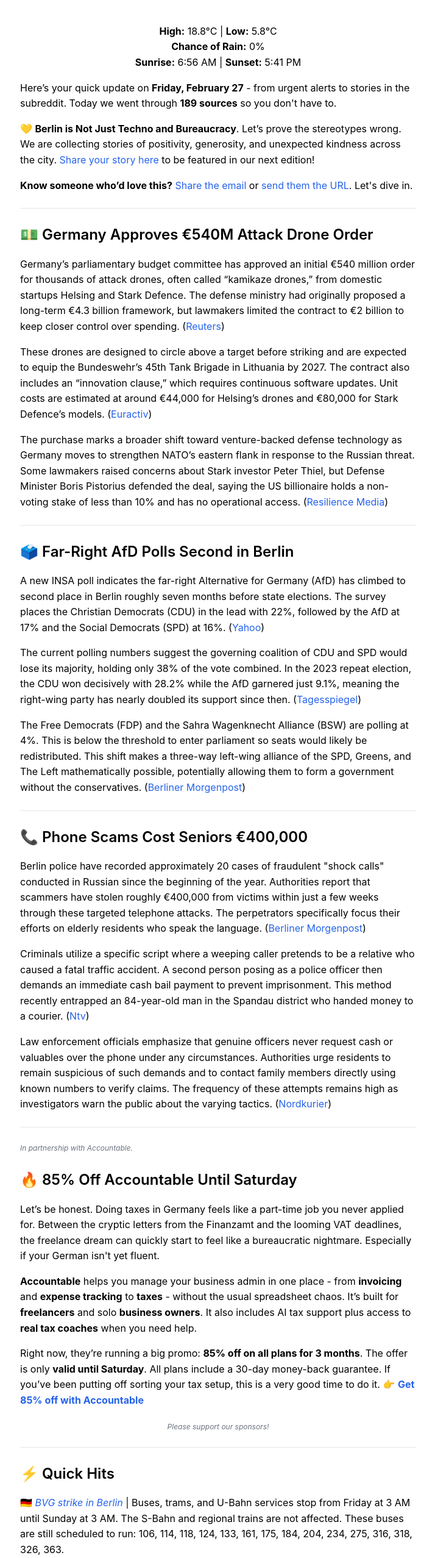
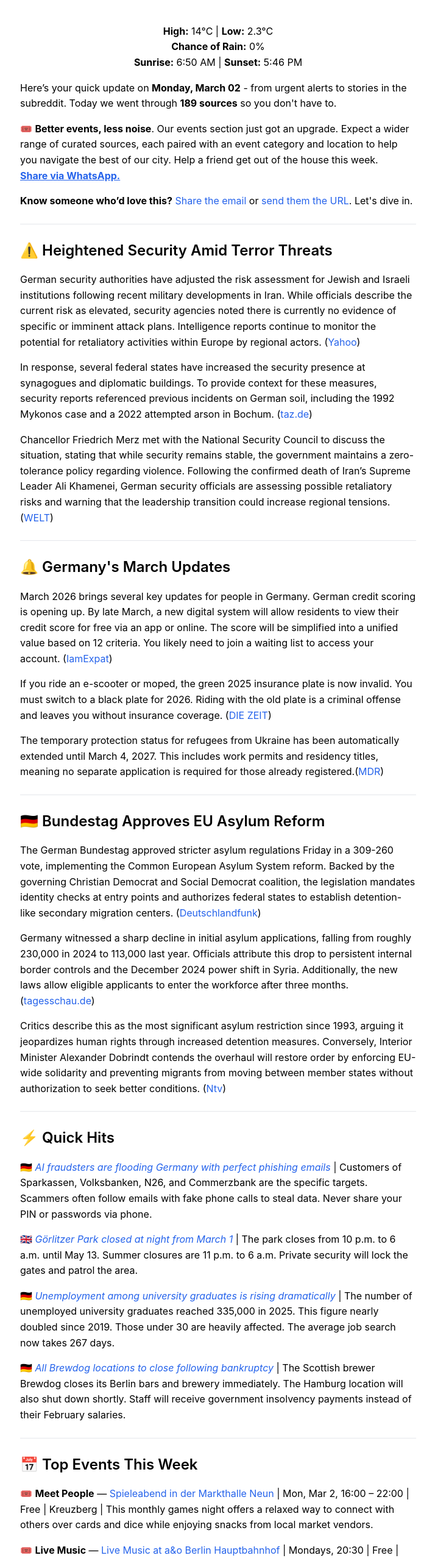
Before and after one commit to plamenpasliev/berlindaily-newsletter-archive, a website: page archive/latest.html in a window 1280 px wide. Shown: the part 224-2779 px from the top of the page at 61% size, without its empty margins (282-996 px from the left). Drawn offline with Linux system fonts and the light colour scheme.

Commit message:
Update Today's Newsletter

```diff
--- a/archive/latest.html
+++ b/archive/latest.html
@@ -4,10 +4,10 @@
 <head>
     <meta charset="UTF-8">
     <meta name="viewport" content="width=device-width, initial-scale=1.0">
-    <title>🛩️ Attack drones, AfD surges, Phone scams - Berlin News Daily</title>
+    <title>⚠️ Heightened Security, March changes, Asylum reform - Berlin News Daily</title>
     <meta name="description" content="Stay informed with curated Berlin news and events in English — perfect for expats and newcomers. We go through 100+ articles, posts and events each day so you don't have to.">
     <meta name="author" content="Plamen Pasliev" />
-    <meta name="publish-date" content="2026-02-27">
+    <meta name="publish-date" content="2026-03-02">
     <link rel="canonical" href="https://berlindaily.org/" />
 
     <!-- Cache control for static assets -->
@@ -17,20 +17,20 @@
     <link rel="preload" as="image" href="/assets/berlin-news-daily-logo.webp" fetchpriority="high" />
     <link rel="stylesheet" href="style.css">
 
-    <meta property="og:title" content="🛩️ Attack drones, AfD surges, Phone scams - Berlin News Daily" />
+    <meta property="og:title" content="⚠️ Heightened Security, March changes, Asylum reform - Berlin News Daily" />
     <meta property="og:description" content="Stay informed with curated Berlin news and events in English — perfect for expats and newcomers. We go through 100+ articles, posts and events each day so you don't have to." />
     <meta property="og:type" content="article" />
-    <meta property="og:url" content="https://newsletter.berlindaily.org/archive/20260227-attack-drones-afd-surges-phone-scams.html" />
+    <meta property="og:url" content="https://newsletter.berlindaily.org/archive/20260302-heightened-security-march-changes-asylum-reform.html" />
     <meta property="og:image" content="https://storage.googleapis.com/gpt-engineer-file-uploads/4EHtkGxfgqNmjMCrTPEpIxYaKjf2/social-images/social-1758459261289-berlindaily-logo.png">
 
 <script type="application/ld+json">
 {
   "@context": "https://schema.org",
   "@type": "NewsArticle",
-  "headline": "🛩️ Attack drones, AfD surges, Phone scams - Berlin News Daily",
+  "headline": "⚠️ Heightened Security, March changes, Asylum reform - Berlin News Daily",
   "image": [ "https://newsletter.berlindaily.org/assets/berlin-news-daily-logo.webp"
    ],
-  "datePublished": "2026-02-27",
+  "datePublished": "2026-03-02",
   "author": {
     "@type": "Organization",
     "name": "Berlin News Daily"
@@ -63,53 +63,40 @@
   <br>
 
 <h1 id="☀️-guten-morgen-berlin">☀️ Guten Morgen, Berlin!</h1>
-<p><strong>High:</strong> 18.8°C | <strong>Low:</strong> 5.8°C<br><strong>Chance of Rain:</strong> 0%<br><strong>Sunrise:</strong> 6:56 AM | <strong>Sunset:</strong> 5:41 PM</p>
+<p><strong>High:</strong> 14°C | <strong>Low:</strong> 2.3°C<br><strong>Chance of Rain:</strong> 0%<br><strong>Sunrise:</strong> 6:50 AM | <strong>Sunset:</strong> 5:46 PM</p>
 </div>
 
-<p>Here’s your quick update on <strong>Friday, February 27</strong> - from urgent alerts to stories in the subreddit. Today we went through <strong>189 sources</strong> so you don&#39;t have to. </p>
-<p>💛 <strong>Berlin is Not Just Techno and Bureaucracy</strong>. Let’s prove the stereotypes wrong. We are collecting stories of positivity, generosity, and unexpected kindness across the city. <a href="https://tally.so/r/9qW4eG">Share your story here</a> to be featured in our next edition!</p>
-<p><strong>Know someone who’d love this?</strong> <a href="mailto:?subject=Best%20English%20Newsletter%20in%20Berlin&amp;body=Hey%2C%0A%0AI%E2%80%99ve%20been%20reading%20Berlin%20News%20Daily%2C%20and%20definitely%20think%20you%E2%80%99d%20enjoy%20it%20as%20well.%20It%20has%20all%20of%20the%20day%E2%80%99s%20top%20news%20and%20events%20%E2%80%94%20in%20a%20concise%2C%20unbiased%20(and%20free)%205-minute%20morning%20email.%20I%20learn%20something%20new%20every%20time%20I%20open%20it.%0A%0ACheck%20out%20the%20%231%20Berlin%20Daily%20Newsletter%20here%3A%0A%0Ahttps%3A%2F%2Fberlindaily.org%2F">Share the email</a> or <a href="https://newsletter.berlindaily.org/archive/20260227-attack-drones-afd-surges-phone-scams.html">send them the URL</a>. Let&#39;s dive in.</p>
+<p>Here’s your quick update on <strong>Monday, March 02</strong> - from urgent alerts to stories in the subreddit. Today we went through <strong>189 sources</strong> so you don&#39;t have to. </p>
+<p>🎟️ <strong>Better events, less noise</strong>. Our events section just got an upgrade. Expect a wider range of curated sources, each paired with an event category and location to help you navigate the best of our city. Help a friend get out of the house this week. <a href="https://wa.me/?text=Hey!%20I've%20been%20reading%20Berlin%20Daily%20and%20you%20might%20find%20it%20useful.%20They%20just%20updated%20their%20events%20section%20to%20make%20it%20easier%20to%20find%20stuff%20to%20do:%20https://berlindaily.org"
+   style="font-weight: bold; text-decoration: underline;"><br>   Share via WhatsApp.<br></a></p>
+<p><strong>Know someone who’d love this?</strong> <a href="mailto:?subject=Best%20English%20Newsletter%20in%20Berlin&amp;body=Hey%2C%0A%0AI%E2%80%99ve%20been%20reading%20Berlin%20News%20Daily%2C%20and%20definitely%20think%20you%E2%80%99d%20enjoy%20it%20as%20well.%20It%20has%20all%20of%20the%20day%E2%80%99s%20top%20news%20and%20events%20%E2%80%94%20in%20a%20concise%2C%20unbiased%20(and%20free)%205-minute%20morning%20email.%20I%20learn%20something%20new%20every%20time%20I%20open%20it.%0A%0ACheck%20out%20the%20%231%20Berlin%20Daily%20Newsletter%20here%3A%0A%0Ahttps%3A%2F%2Fberlindaily.org%2F">Share the email</a> or <a href="https://newsletter.berlindaily.org/archive/20260302-heightened-security-march-changes-asylum-reform.html">send them the URL</a>. Let&#39;s dive in.</p>
 <hr>
-<h2 id="💵-germany-approves-€540m-attack-drone-order">💵 Germany Approves €540M Attack Drone Order</h2>
-<p class="excerpt">Germany’s parliamentary budget committee has approved an initial €540 million order for thousands of attack drones, often called “kamikaze drones,” from domestic startups Helsing and Stark Defence. The defense ministry had originally proposed a long-term €4.3 billion framework, but lawmakers limited the contract to €2 billion to keep closer control over spending. (<a href="https://www.reuters.com/business/aerospace-defense/germany-slash-long-term-strike-drone-purchasing-plan-document-shows-2026-02-25/">Reuters</a>)</p>
-<p>These drones are designed to circle above a target before striking and are expected to equip the Bundeswehr’s 45th Tank Brigade in Lithuania by 2027. The contract also includes an “innovation clause,” which requires continuous software updates. Unit costs are estimated at around €44,000 for Helsing’s drones and €80,000 for Stark Defence’s models. (<a href="https://www.euractiv.com/news/germany-makes-first-step-towards-new-drone-reality-with-e500-million-deal/">Euractiv</a>)</p>
-<p>The purchase marks a broader shift toward venture-backed defense technology as Germany moves to strengthen NATO’s eastern flank in response to the Russian threat. Some lawmakers raised concerns about Stark investor Peter Thiel, but Defense Minister Boris Pistorius defended the deal, saying the US billionaire holds a non-voting stake of less than 10% and has no operational access. (<a href="https://resiliencemedia.co/germany-set-to-formally-announce-stark-and-helsing-strike-drone-contracts-this-week/">Resilience Media</a>)</p>
+<h2 id="⚠️-heightened-security-amid-terror-threats">⚠️ Heightened Security Amid Terror Threats</h2>
+<p class="excerpt">German security authorities have adjusted the risk assessment for Jewish and Israeli institutions following recent military developments in Iran. While officials describe the current risk as elevated, security agencies noted there is currently no evidence of specific or imminent attack plans. Intelligence reports continue to monitor the potential for retaliatory activities within Europe by regional actors. (<a href="https://www.yahoo.com/news/articles/warning-increased-terror-threat-germany-151334514.html">Yahoo</a>)</p>
+<p>In response, several federal states have increased the security presence at synagogues and diplomatic buildings. To provide context for these measures, security reports referenced previous incidents on German soil, including the 1992 Mykonos case and a 2022 attempted arson in Bochum. (<a href="https://taz.de/Anschlagsrisiko-nach-Angriffen-auf-Iran/!6158948/">taz.de</a>)</p>
+<p>Chancellor Friedrich Merz met with the National Security Council to discuss the situation, stating that while security remains stable, the government maintains a zero-tolerance policy regarding violence. Following the confirmed death of Iran’s Supreme Leader Ali Khamenei, German security officials are assessing possible retaliatory risks and warning that the leadership transition could increase regional tensions. (<a href="https://www.welt.de/politik/deutschland/article69a3f6f24b8f567f12fce036/sicherheitsbedenken-vergeltungsmassnahmen-durch-iranische-schlaeferzellen-in-deutschland-nicht-auszuschliessen.html">WELT</a>)</p>
 <hr>
-<h2 id="🗳️-far-right-afd-polls-second-in-berlin">🗳️ Far-Right AfD Polls Second in Berlin</h2>
-<p class="excerpt">A new INSA poll indicates the far-right Alternative for Germany (AfD) has climbed to second place in Berlin roughly seven months before state elections. The survey places the Christian Democrats (CDU) in the lead with 22%, followed by the AfD at 17% and the Social Democrats (SPD) at 16%. (<a href="https://www.yahoo.com/news/articles/far-afd-climbs-second-berlin-152827340.html">Yahoo</a>)</p>
-<p>The current polling numbers suggest the governing coalition of CDU and SPD would lose its majority, holding only 38% of the vote combined. In the 2023 repeat election, the CDU won decisively with 28.2% while the AfD garnered just 9.1%, meaning the right-wing party has nearly doubled its support since then. (<a href="https://www.tagesspiegel.de/berlin/vor-wahl-zum-abgeordnetenhaus-afd-in-umfrage-erstmals-als-zweitstarkste-kraft-in-berlin-15292789.html">Tagesspiegel</a>)</p>
-<p>The Free Democrats (FDP) and the Sahra Wagenknecht Alliance (BSW) are polling at 4%. This is below the threshold to enter parliament so seats would likely be redistributed. This shift makes a three-way left-wing alliance of the SPD, Greens, and The Left mathematically possible, potentially allowing them to form a government without the conservatives. (<a href="https://www.morgenpost.de/berlin/article411310129/neue-umfrage-zur-berlin-wahl-afd-hinter-cdu-auf-zweitem-platz.html">Berliner Morgenpost</a>)</p>
+<h2 id="🔔-germanys-march-updates">🔔 Germany&#39;s March Updates</h2>
+<p>March 2026 brings several key updates for people in Germany. German credit scoring is opening up. By late March, a new digital system will allow residents to view their credit score for free via an app or online. The score will be simplified into a unified value based on 12 criteria. You likely need to join a waiting list to access your account. (<a href="https://www.iamexpat.de/expat-info/germany-news/march-2026-10-changes-affecting-expats-germany">IamExpat</a>)</p>
+<p>If you ride an e-scooter or moped, the green 2025 insurance plate is now invalid. You must switch to a black plate for 2026. Riding with the old plate is a criminal offense and leaves you without insurance coverage. (<a href="https://www.zeit.de/geld/2026-02/aenderungen-maerz-2026-schufa-krankenkassenbeitraege-schutzstatus-gefluechtete-ukraine">DIE ZEIT</a>)</p>
+<p>The temporary protection status for refugees from Ukraine has been automatically extended until March 4, 2027. This includes work permits and residency titles, meaning no separate application is required for those already registered.(<a href="https://www.mdr.de/ratgeber/neu-ab/rente-geld-krankenkasse-zeitumstellung-112.html">MDR</a>)</p>
 <hr>
-<h2 id="📞-phone-scams-cost-seniors-€400000">📞 Phone Scams Cost Seniors €400,000</h2>
-<p class="excerpt">Berlin police have recorded approximately 20 cases of fraudulent &quot;shock calls&quot; conducted in Russian since the beginning of the year. Authorities report that scammers have stolen roughly €400,000 from victims within just a few weeks through these targeted telephone attacks. The perpetrators specifically focus their efforts on elderly residents who speak the language. (<a href="https://www.morgenpost.de/berlin/article411321123/russischsprachige-schockanrufe-betrueger-erbeuten-hunderttausende-euro-in-berlin.html">Berliner Morgenpost</a>)</p>
-<p>Criminals utilize a specific script where a weeping caller pretends to be a relative who caused a fatal traffic accident. A second person posing as a police officer then demands an immediate cash bail payment to prevent imprisonment. This method recently entrapped an 84-year-old man in the Spandau district who handed money to a courier. (<a href="https://www.n-tv.de/regionales/berlin-und-brandenburg/Verstaerkt-Betrueger-Schockanrufe-auf-Russisch-hohe-schaeden-id30409162.html">Ntv</a>)</p>
-<p>Law enforcement officials emphasize that genuine officers never request cash or valuables over the phone under any circumstances. Authorities urge residents to remain suspicious of such demands and to contact family members directly using known numbers to verify claims. The frequency of these attempts remains high as investigators warn the public about the varying tactics. (<a href="https://www.nordkurier.de/regional/brandenburg/verstaerkt-betrueger-schockanrufe-auf-russisch-hohe-schaeden-4393683">Nordkurier</a>)</p>
-<hr>
-<p style="font-size: 12px; color: #6b7280; font-style: italic;">
-  In partnership with Accountable.
-</p>
-
-<h2 id="🔥-85-off-accountable-until-saturday">🔥 85% Off Accountable Until Saturday</h2>
-<p>Let’s be honest. Doing taxes in Germany feels like a part-time job you never applied for. Between the cryptic letters from the Finanzamt and the looming VAT deadlines, the freelance dream can quickly start to feel like a bureaucratic nightmare. Especially if your German isn&#39;t yet fluent.</p>
-<p><strong>Accountable</strong> helps you manage your business admin in one place - from <strong>invoicing</strong> and <strong>expense tracking</strong> to <strong>taxes</strong> - without the usual spreadsheet chaos. It’s built for <strong>freelancers</strong> and solo <strong>business owners</strong>. It also includes AI tax support plus access to <strong>real tax coaches</strong> when you need help.</p>
-<p>Right now, they’re running a big promo: <strong>85% off on all plans for 3 months</strong>. The offer is only <strong>valid until Saturday</strong>. All plans include a 30-day money-back guarantee. If you’ve been putting off sorting your tax setup, this is a very good time to do it. 👉 <a href="https://www.accountable.de/en/?productId=web.accountable.eu&amp;ucc=ld9vmr7dKE8"><strong>Get 85% off with Accountable</strong></a></p>
-<p style="font-size: 12px; color: #6b7280; margin-top: 20px; text-align: center; font-style: italic;">
-  Please support our sponsors!
-</p>
-
+<h2 id="🇩🇪-bundestag-approves-eu-asylum-reform">🇩🇪 Bundestag Approves EU Asylum Reform</h2>
+<p class="excerpt">The German Bundestag approved stricter asylum regulations Friday in a 309-260 vote, implementing the Common European Asylum System reform. Backed by the governing Christian Democrat and Social Democrat coalition, the legislation mandates identity checks at entry points and authorizes federal states to establish detention-like secondary migration centers. (<a href="https://www.deutschlandfunk.de/bundestag-beschliesst-asyl-verschaerfungen-kritik-von-menschenrechtlern-100.html">Deutschlandfunk</a>)</p>
+<p>Germany witnessed a sharp decline in initial asylum applications, falling from roughly 230,000 in 2024 to 113,000 last year. Officials attribute this drop to persistent internal border controls and the December 2024 power shift in Syria. Additionally, the new laws allow eligible applicants to enter the workforce after three months. (<a href="https://www.tagesschau.de/inland/innenpolitik/bundestag-beschliesst-asylreform-100.html">tagesschau.de</a>)</p>
+<p>Critics describe this as the most significant asylum restriction since 1993, arguing it jeopardizes human rights through increased detention measures. Conversely, Interior Minister Alexander Dobrindt contends the overhaul will restore order by enforcing EU-wide solidarity and preventing migrants from moving between member states without authorization to seek better conditions. (<a href="https://www.n-tv.de/politik/Mehr-Kontrolle-weniger-Rechte-So-funktioniert-Europas-groesste-Asylreform-id30411286.html">Ntv</a>)</p>
 <hr>
 <h2 id="⚡-quick-hits">⚡ Quick Hits</h2>
-<p>🇩🇪 <a href="https://www.moz.de/nachrichten/panorama/bvg-streik-in-berlin-welche-linien-morgen-ausfallen-und-welche-trotzdem-fahren-78669135.html"><em>BVG strike in Berlin</em></a> | Buses, trams, and U-Bahn services stop from Friday at 3 AM until Sunday at 3 AM. The S-Bahn and regional trains are not affected. These buses are still scheduled to run: 106, 114, 118, 124, 133, 161, 175, 184, 204, 234, 275, 316, 318, 326, 363.</p>
-<p>🇩🇪 <a href="https://www.berliner-zeitung.de/mensch-metropole/blaues-wunder-am-hauptbahnhof-das-ist-die-neue-s-bahnstrecke-fuer-berlin-li.10021254"><em>This is the new S-Bahn line for Berlin</em></a> | The new S15 line begins service on March 30, 2026. It connects Hauptbahnhof and Gesundbrunnen with a six-minute travel time. Trains run every 10 minutes during peak hours and stop at Wedding.</p>
-<p>🇩🇪 <a href="https://www.moz.de/nachrichten/panorama/salmonellen-in-knackern-hersteller-startet-rueckruf-auch-in-berlin-und-brandenburg-78670757.html"><em>Salmonella in sausages: Manufacturer launches recall in Berlin and Brandenburg</em></a> | This applies to breakfast sausages sold at Penny markets. Do not eat them. You can return the product to the store for a full refund without a receipt.</p>
-<p>🇩🇪 <a href="https://www.berliner-kurier.de/berlin/steglitz-kann-endlich-aufatmen-die-u9-faehrt-bald-wieder-durch-li.10021275"><em>The U9 will soon be running again – the start date is here</em></a> | Full service resumes on Monday, March 2. Trains run between Osloer Straße and Rathaus Steglitz. Schloßstraße station is open in both directions.</p>
-<p>🇩🇪 <a href="https://www.berliner-kurier.de/berlin/berliner-buergeramt-liefert-jetzt-frei-radweg-li.10021178"><em>Berlin&#39;s Bürgeramt now comes with a cargo bike</em></a> | Friedrichshain-Kreuzberg’s KiezBike delivers mobile Bürgeramt services by e-cargo bike. Residents can apply for IDs and passports without appointments at rotating neighborhood spots using portable office equipment.</p>
-<p>🇩🇪 <a href="https://www.businessinsider.de/wirtschaft/billiger-als-lap-coffee-diese-chinesische-kette-will-deutschland-erobern/"><em>Cheaper than Lap Coffee – this Chinese chain wants to conquer Germany</em></a> | Cotti Coffee now operates seven locations in Berlin, Cologne, Düsseldorf, and Hamburg. You must order via a smartphone QR scan. An espresso costs €0.99. </p>
+<p>🇩🇪 <a href="https://www.ad-hoc-news.de/boerse/news/ueberblick/ki-betrueger-ueberrollen-deutschland-mit-perfekten-phishing-mails/68624837"><em>AI fraudsters are flooding Germany with perfect phishing emails</em></a> | Customers of Sparkassen, Volksbanken, N26, and Commerzbank are the specific targets. Scammers often follow emails with fake phone calls to steal data. Never share your PIN or passwords via phone.</p>
+<p>🇬🇧 <a href="https://www.berlin.de/en/news/10231030-5559700-goerlitzer-park-closed-at-night-from-mar.en.html"><em>Görlitzer Park closed at night from March 1</em></a> | The park closes from 10 p.m. to 6 a.m. until May 13. Summer closures are 11 p.m. to 6 a.m. Private security will lock the gates and patrol the area.</p>
+<p>🇩🇪 <a href="https://www.fr.de/wirtschaft/dramatisch-an-die-arbeitslosigkeit-unter-akademikern-steigt-94190329.html"><em>Unemployment among university graduates is rising dramatically</em></a> | The number of unemployed university graduates reached 335,000 in 2025. This figure nearly doubled since 2019. Those under 30 are heavily affected. The average job search now takes 267 days.</p>
+<p>🇩🇪 <a href="https://www.chip.de/news/business/nach-der-insolvenz-gescheiterte-brauerei-zieht-sich-aus-deutschland-zurueck_eb69da1b-b711-4638-92f7-4450576151fa.html"><em>All Brewdog locations to close following bankruptcy</em></a> | The Scottish brewer Brewdog closes its Berlin bars and brewery immediately. The Hamburg location will also shut down shortly. Staff will receive government insolvency payments instead of their February salaries.</p>
 <hr>
-<h2 id="📅-events-today">📅 Events Today</h2>
-<p>🎟️ <a href="https://www.berlin.de/en/events/film-festivals/10217332-7812887-georgian-film-festival.en.html"><em>Georgian Film Festival</em></a> | February 26 - March 4, 2026 | &euro;9 | Contemporary and classic works from Georgia, exploring life in the Caucasus after the Soviet collapse and recent regional conflicts. </p>
-<p>🎟️ <a href="https://www.berlin.de/en/events/8049908-2842498-open-day-berlin-cathedral.en.html"><em>This weekend: Open Day at the Berlin Cathedral</em></a> | February 28, 2026 | Free | This open day offers access to the cathedral’s interior, including guided glimpses behind the altar screen, the emperor’s gallery and the freshly renovated royal crypt.</p>
-<p>🎟️ <a href="https://www.berlin.de/en/shopping/markets/design-markets/9500956-7981482-dark-market.en.html"><em>This weekend: Dark Market</em></a> | March 01, 2026 | Free | An indoor and outdoor market focused on gothic fashion, records, books, art, jewelry and more.</p>
+<h2 id="📅-top-events-this-week">📅 Top Events This Week</h2>
+<p>🎟️ <strong>Meet People</strong> — <a href="https://rausgegangen.de/en/events/spieleabend-in-der-markthalle-neun-0/">Spieleabend in der Markthalle Neun</a> | Mon, Mar 2, 16:00 – 22:00 | Free | Kreuzberg | This monthly games night offers a relaxed way to connect with others over cards and dice while enjoying snacks from local market vendors.</p>
+<p>🎟️ <strong>Live Music</strong> — <a href="https://www.eventbrite.de/e/live-music-evening-at-ao-berlin-hauptbahnhof-tickets-1366927891119?viewDetails=true">Live Music at a&amp;o Berlin Hauptbahnhof</a> | Mondays, 20:30 | Free | Moabit | This intimate indie session offers a relaxed way to discover local talent while enjoying the bar atmosphere.</p>
+<p>🎟️ <strong>Learn German</strong> — <a href="https://refugio.berlin/veranstaltungen/regelmaessiges-angebot">German Language at Refugio Café</a> | Wednesdays, 17:30–19:30 | Neukölln | This informal weekly meetup offers a welcoming space to practice your speaking skills with locals without the pressure of a traditional classroom setting.</p>
+<p>🎟️ <strong>Club Pick</strong> — <a href="https://klunkerkranich.org/events/2026-03-06-kranich-season-opening-2026-giddy-on-up-w-cane-cattivo-live-gwen-wayne-elizen-the-emperor-graefin-zobel-robin-schellenberg-emorine-ilo-pan-vamilienfa%e2%80%a0er/">Klunkerkranich Season Opening 2026</a> | Friday, March 6, 16:00 – 03:00 | €5–9 | Neukölln | Celebrate the return of spring at this rooftop venue with a diverse lineup featuring live surf rock, vinyl-only disco, and heavy techno across two floors.</p>
 <div style="margin-top: 20px; margin-bottom: 20px; text-align:center">
 <p style="font-family: Helvetica, Arial, sans-serif; font-size: 14px; color: #555555; margin: 0; font-style: italic;">
     Hosting a workshop or meetup?
@@ -120,21 +107,16 @@
 </div>
 
 <hr>
-<h2 id="💬-what-berliners-are-talking-about">💬 What Berliners Are Talking About</h2>
-<p>🗣️ <a href="https://www.reddit.com/r/berlinsocialclub/comments/1rf8yih/seriously_whats_up_with_kleinanzeigen/"><em>Seriously whats up with kleinanzeigen</em></a> | Users discuss how used GPUs on Kleinanzeigen attract heavy scamming and hacked accounts.</p>
-<p>🗣️ <a href="https://www.reddit.com/r/berlinsocialclub/comments/1rfe11z/has_anyone_here_paid_the_usc_subscription_fee_of/"><em>Has anyone here paid the USC subscription fee of 75 euros or more? Do you get your money&#39;s worth?</em></a> | Users debate whether USC’s pricey subscription pays off given attendance, flexibility, and health limits.</p>
-<p>🗣️ <a href="https://www.reddit.com/r/berlinsocialclub/comments/1rfauk5/ostkreuz_electromagnetic_disturbances/"><em>Ostkreuz electromagnetic disturbances</em></a> | Commuters report wireless headphone interference at Ostkreuz, likely caused by dense signals, high-voltage equipment, or antennas.</p>
-<hr>
 <h2 id="📊-chart-of-the-day">📊 Chart of the Day</h2>
 <div align="center">
-  <img src="https://i.imgur.com/cxP57No.png" width="400" alt="Naturalizations in Berlin.">
+  <img src="https://i.imgur.com/BoBgxDx.png" width="400" alt="Air quality in Berlin.">
   <br>
-<small><em>📈 A record 39,034 people became German citizens in Berlin in 2025. </em></small>
+<small><em> February is Berlin’s toughest month for air quality. 🌫️ </em></small>
 </div>
 
 
 <hr>
-<p>🦆 <strong>Word of the Day:</strong> Quietscheentchen | <strong>Literal:</strong> Squeaky-duck-let | <strong>Meaning:</strong> A rubber ducky. | <strong>Example:</strong> <em>Das Baby spielt in der Badewanne mit seinem Quietscheentchen.</em> (The baby is playing in the bathtub with his squeaky-duck-let.)</p>
+<p>🥳 <strong>Word of the Day:</strong> Sturmfrei | <strong>Literal:</strong> Storm-free | <strong>Meaning:</strong> Having the house all to yourself because your parents (or flatmates) are away. | <strong>Example:</strong> <em>Ich habe sturmfrei am Wochenende, lass uns eine Party machen!</em> (The house is all mine this weekend, let&#39;s throw a party!)</p>
 <hr>
 <h3 id="👋-thats-a-wrap-thank-you-for-reading">👋 That&#39;s a wrap! Thank you for reading.</h3>
 <p>Got feedback? Write us at <a href="mailto:news@berlindaily.org">news@berlindaily.org</a>. </p>
```
